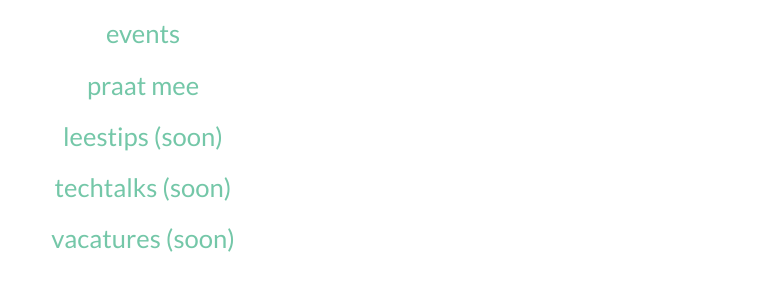
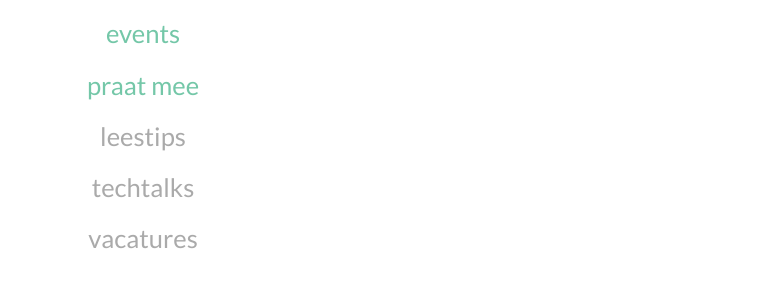
Before and after one commit to codefornl/menu, a plain HTML site: page index.html in a window 1280 px wide. Shown: the part 392-682 px from the top of the page, without its empty margins (497-1280 px from the left). Drawn offline with Linux system fonts and the light colour scheme.

Commit message:
Update index.html

```diff
--- a/index.html
+++ b/index.html
@@ -43,6 +43,9 @@
       background-size: cover;
       cursor: pointer;
     }
+    .code-for-nl--menu-link.-disabled {
+      color: #aaaaaa;
+    }
   </style>
 </head>
 <body>
@@ -56,8 +59,8 @@
   <a class="code-for-nl--menu-link" href="https://clarity.codefor.nl">clarity show cases</a><br>
   <a class="code-for-nl--menu-link" href="https://events.codefor.nl">events</a><br>
   <a class="code-for-nl--menu-link" href="https://praatmee.codefor.nl">praat mee</a><br>
-  <a class="code-for-nl--menu-link" href="#https://leestips.codefor.nl">leestips (soon)</a><br>
-  <a class="code-for-nl--menu-link" href="#https://techtalks.codefor.nl">techtalks (soon)</a><br>
-  <a class="code-for-nl--menu-link" href="#https://vacatures.codefor.nl">vacatures (soon)</a><br>
+  <a class="code-for-nl--menu-link -disabled" href="#https://leestips.codefor.nl">leestips</a><br>
+  <a class="code-for-nl--menu-link -disabled" href="#https://techtalks.codefor.nl">techtalks</a><br>
+  <a class="code-for-nl--menu-link -disabled" href="#https://vacatures.codefor.nl">vacatures</a><br>
 </body>
 </html>
```
